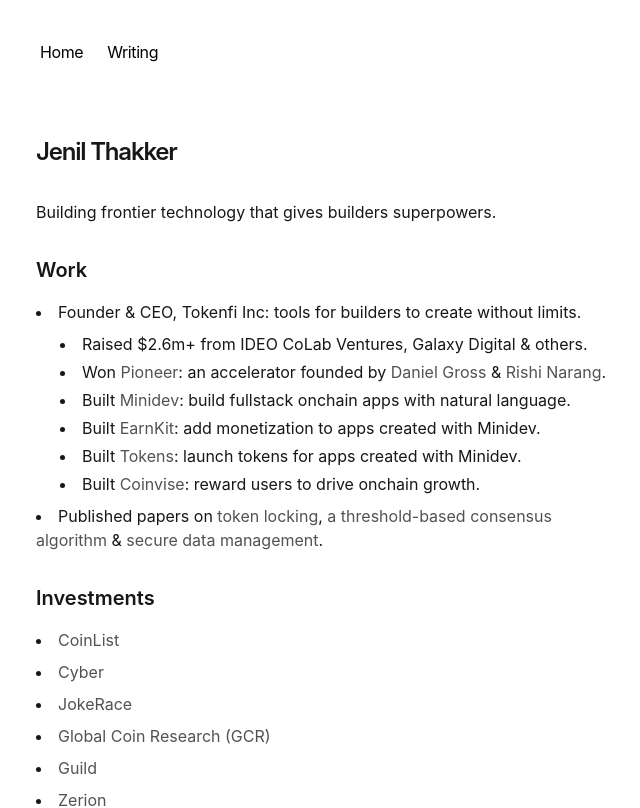
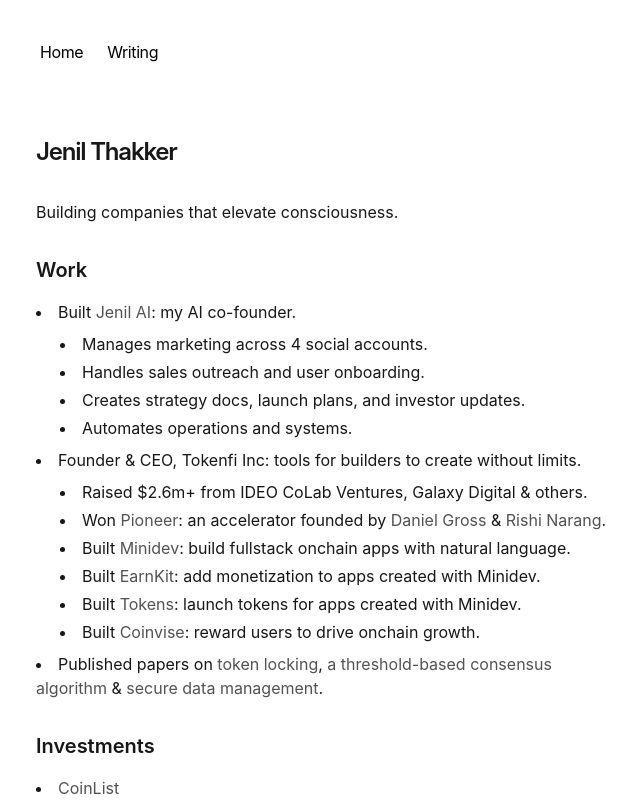
Before and after one commit to jenil04/portfolio, a Next.js app: page / in a window 1280 px wide. Shown: the top 808 px of the page, without its empty margins (316-956 px from the left). Built offline with nearby package versions, Linux system fonts and the light colour scheme.

Commit message:
Update favicon, add Jenil AI, update tagline

```diff
--- a/app/layout.tsx
+++ b/app/layout.tsx
@@ -16,38 +16,8 @@
   },
   description: 'Building and investing in frontier technology.',
   icons: {
-    icon: [
-      {
-        url: '/favicon.ico',
-        sizes: 'any',
-      },
-      {
-        url: '/favicon-16x16.png',
-        type: 'image/png',
-        sizes: '16x16',
-      },
-      {
-        url: '/favicon-32x32.png',
-        type: 'image/png',
-        sizes: '32x32',
-      },
-    ],
-    apple: [
-      {
-        url: '/apple-touch-icon.png',
-        sizes: '180x180',
-      },
-    ],
-    other: [
-      {
-        url: '/android-chrome-192x192.png',
-        sizes: '192x192',
-      },
-      {
-        url: '/android-chrome-512x512.png',
-        sizes: '512x512',
-      },
-    ],
+    icon: '/favicon.jpg',
+    apple: '/favicon.jpg',
   },
   openGraph: {
     title: 'Jenil Thakker',
--- a/app/page.tsx
+++ b/app/page.tsx
@@ -7,12 +7,19 @@
     Jenil Thakker
   </h1>
   <p className="mb-4 text-neutral-900 dark:text-neutral-200">
-    {`Building frontier technology that gives builders superpowers.`}
+    {`Building companies that elevate consciousness.`}
   </p>
 
   <div className="my-8">
     <h2 className="text-xl font-semibold mb-4">Work</h2>
     <ul className="list-disc list-inside space-y-2">
+    <li>Built <a href="https://jenil.ai" className="text-neutral-600 dark:text-neutral-400 hover:underline" target="_blank" rel="noopener noreferrer">Jenil AI</a>: my AI co-founder.</li>
+        <ul className="list-disc list-inside ml-6 space-y-1 text-neutral-900 dark:text-neutral-200">
+          <li>Manages marketing across 4 social accounts.</li>
+          <li>Handles sales outreach and user onboarding.</li>
+          <li>Creates strategy docs, launch plans, and investor updates.</li>
+          <li>Automates operations and systems.</li>
+        </ul>
     <li>Founder & CEO, Tokenfi Inc: tools for builders to create without limits.</li>
         <ul className="list-disc list-inside ml-6 space-y-1 text-neutral-900 dark:text-neutral-200">
           <li>Raised $2.6m+ from IDEO CoLab Ventures, Galaxy Digital & others.</li>
```
Also changed, not shown: public/favicon.jpg (added).
